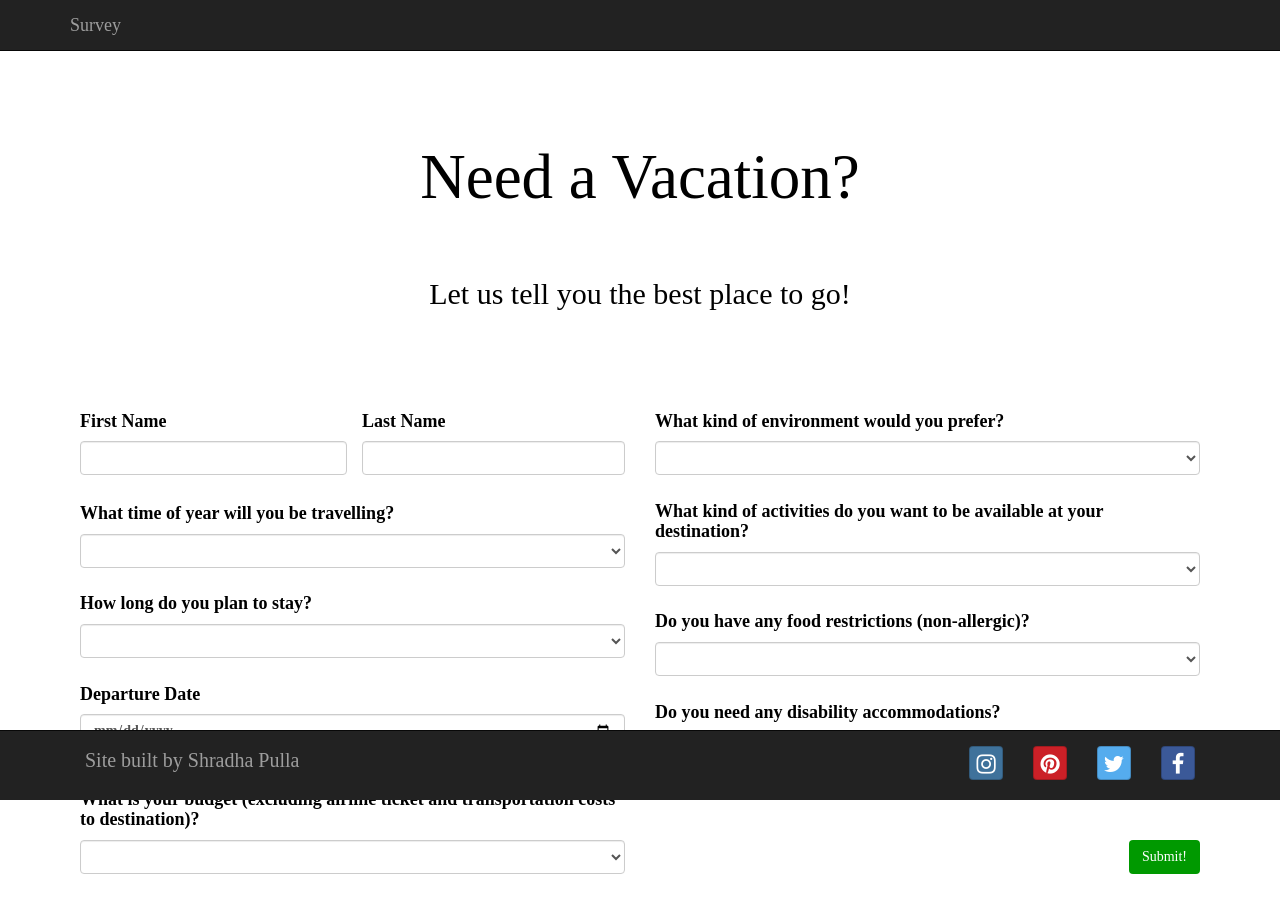
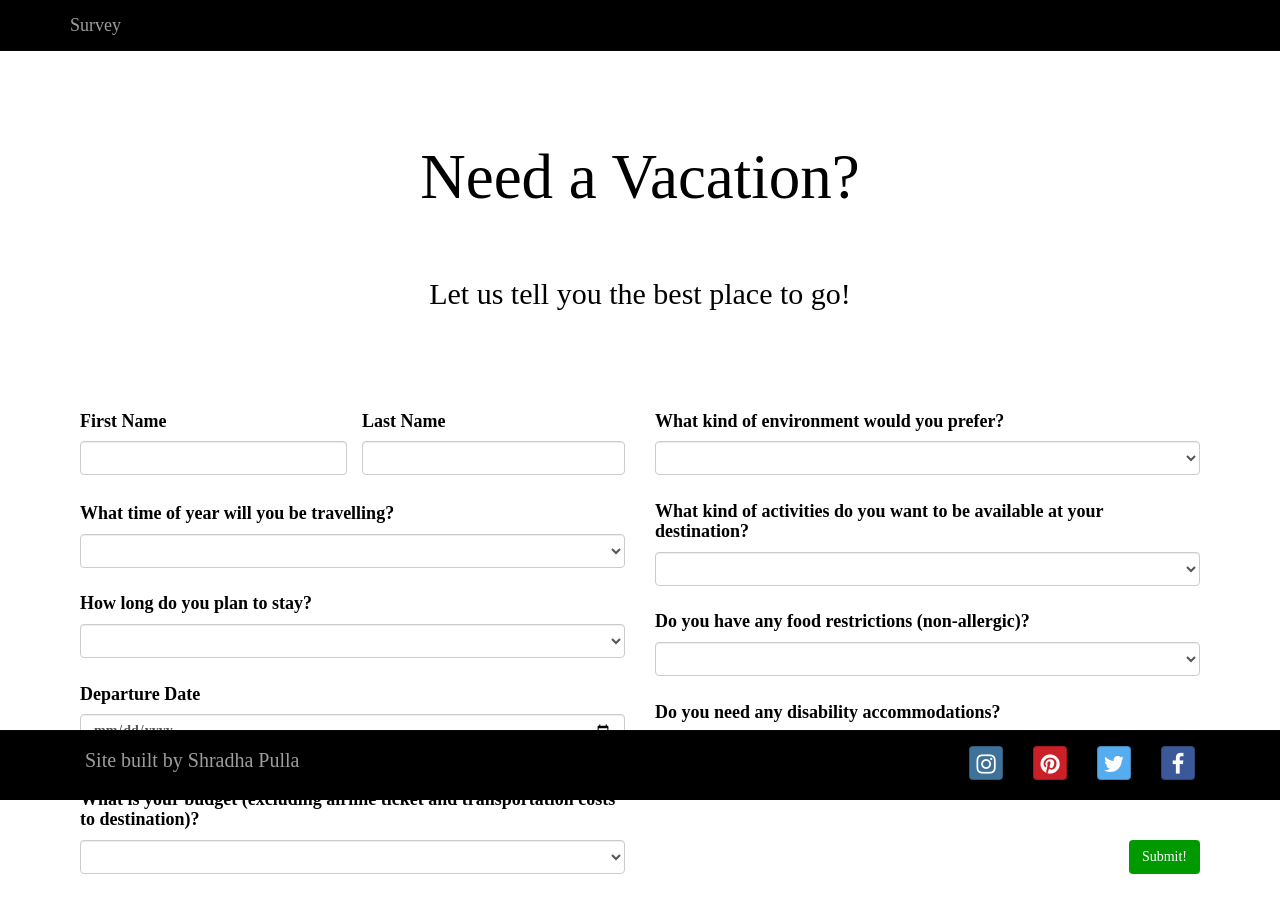
Before and after one commit to pullashradha/Vacation-Suggester, a plain HTML site: page index.html in a window 1280 px wide. Drawn offline with Linux system fonts and the light colour scheme.

Commit message:
Change color of footer to match navbar

```diff
--- a/css/styles.css
+++ b/css/styles.css
@@ -18,7 +18,7 @@ body {
   margin-bottom: 0px;
 }
 
-#japan, #peru, #south-africa,  #switzerland, #stay-home {
+#japan, #peru, #south-africa, #switzerland, #stay-home {
   display: none;
 }
 
@@ -108,3 +108,8 @@ h4 {
 #first {
   padding-right: 15px;
 }
+
+.navbar-inverse {
+  background-color: #000000;
+  color:  #000000;
+}
```
Also changed, not shown: index.html (+0 -4 lines).
